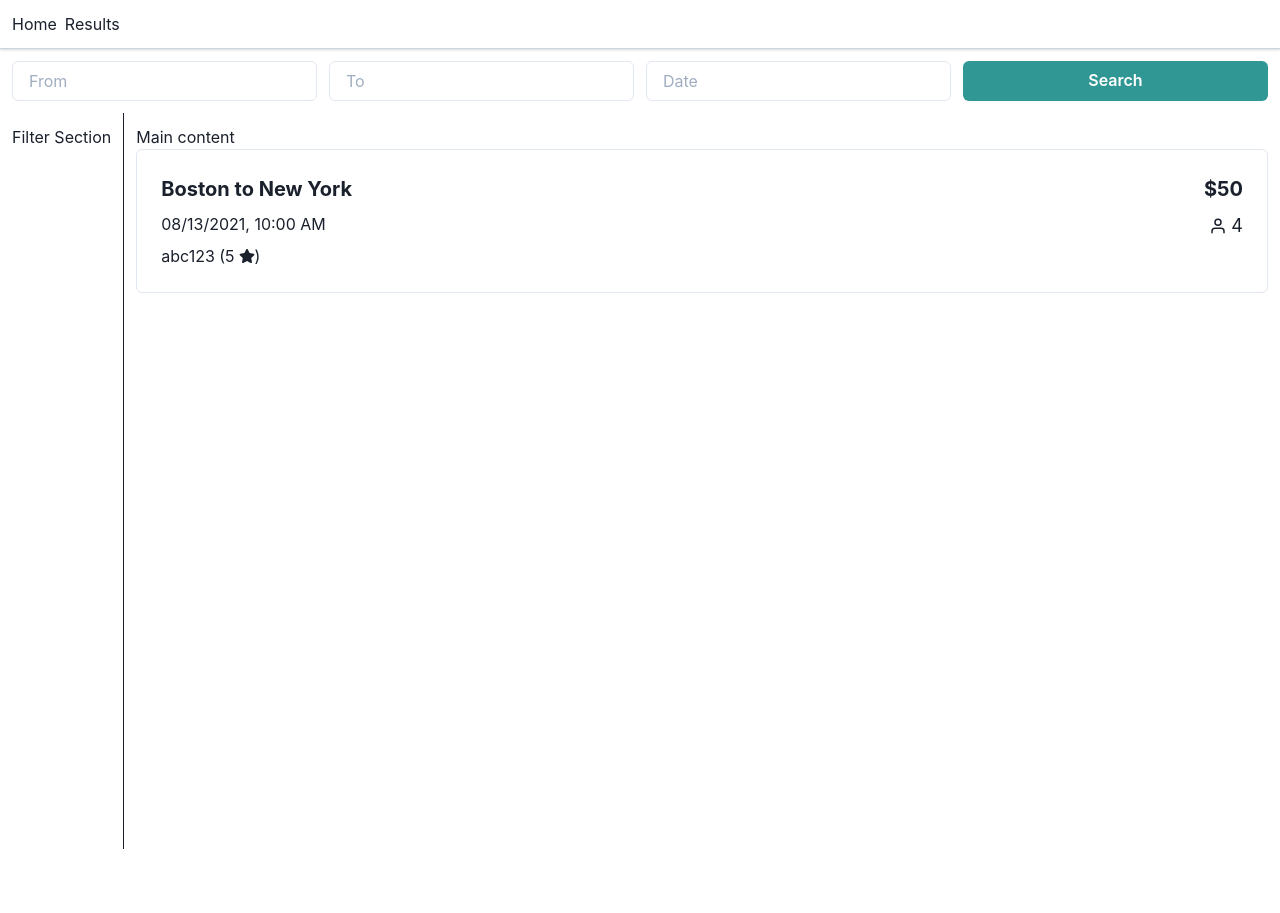
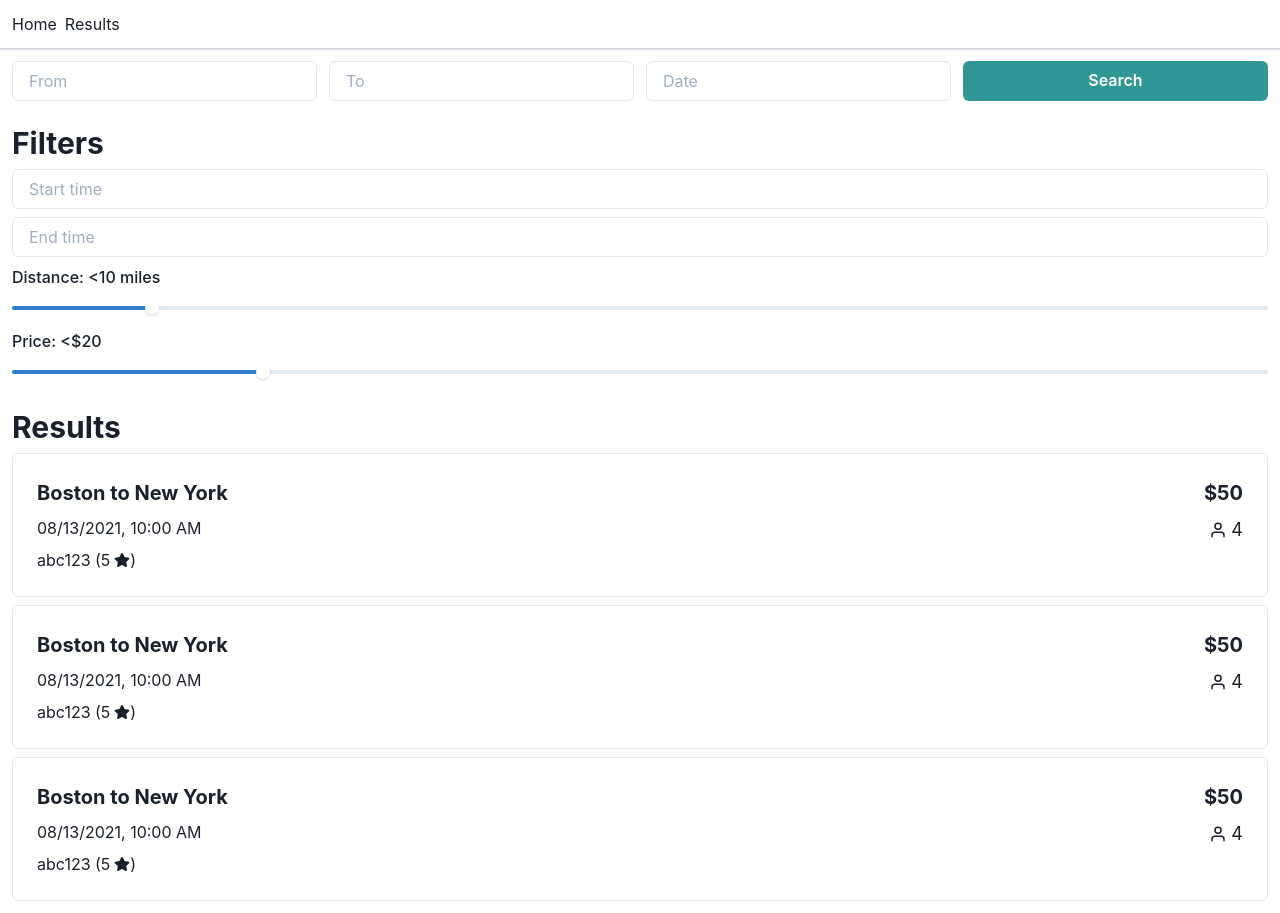
Before and after one commit to kungpaogao/rides, a React (Create React App) app: page /results in a window 1280 px wide. Before the commit the page ends 849 px from the top, so only its background shows below. Built offline with nearby package versions, Linux system fonts and the light colour scheme.

Commit message:
Add basic page structure for filters and results

```diff
--- a/src/ui/Results/ResultItem.tsx
+++ b/src/ui/Results/ResultItem.tsx
@@ -4,7 +4,7 @@ import { FiUser } from "react-icons/fi";
 
 export default function ResultItem() {
   return (
-    <Box rounded="md" border="1px" borderColor="gray.200" p="6">
+    <Box w="full" rounded="md" border="1px" borderColor="gray.200" p="6">
       <Flex>
         <Box flex="1">
           <VStack align="flex-start">
--- a/src/ui/Results/index.tsx
+++ b/src/ui/Results/index.tsx
@@ -1,29 +1,80 @@
-import { Box, Button, Flex, Grid, Input } from "@chakra-ui/react";
+import {
+  Button,
+  Flex,
+  FormControl,
+  FormLabel,
+  Grid,
+  Heading,
+  Input,
+  Slider,
+  SliderFilledTrack,
+  SliderThumb,
+  SliderTrack,
+  VStack,
+} from "@chakra-ui/react";
+import { useState } from "react";
 import ResultItem from "./ResultItem";
 
 export default function Results() {
+  const [filterPrice, setFilterPrice] = useState(20);
+  const [filterDistance, setFilterDistance] = useState(10);
+
   return (
     <Flex direction="column" h="full">
+      {/* search bar */}
       <Grid templateColumns={{ md: "repeat(4, 1fr)" }} gap={3} p="3">
         <Input placeholder="From" />
         <Input placeholder="To" />
         <Input placeholder="Date" />
         <Button>Search</Button>
       </Grid>
-      <Flex flex="1" wrap="wrap">
+      <Flex direction="column" flex="1" wrap="wrap">
         {/* TODO: move this full screen modal when screen is too small */}
-        <Box
-          borderRight={{ md: "1px" }}
-          borderColor="gray.200"
-          p="3"
-          w={{ base: "full", md: "auto" }}
-        >
-          Filter Section
-        </Box>
-        <Box flex="1" w={{ base: "full", md: "auto" }} p="3">
-          Main content
+        <VStack p="3" align="left">
+          <Heading size="lg">Filters</Heading>
+          <Input placeholder="Start time" />
+          <Input placeholder="End time" />
+          <FormControl id="distance">
+            <FormLabel id="slider-distance">
+              Distance: &lt;{filterDistance} miles
+            </FormLabel>
+            <Slider
+              aria-labelledby="slider-distance"
+              value={filterDistance}
+              min={5}
+              max={50}
+              step={5}
+              onChange={setFilterDistance}
+            >
+              <SliderTrack>
+                <SliderFilledTrack />
+              </SliderTrack>
+              <SliderThumb />
+            </Slider>
+          </FormControl>
+          <FormControl id="price">
+            <FormLabel id="slider-price">Price: &lt;${filterPrice}</FormLabel>
+            <Slider
+              aria-labelledby="slider-price"
+              value={filterPrice}
+              onChange={setFilterPrice}
+              min={0}
+              max={100}
+              step={5}
+            >
+              <SliderTrack>
+                <SliderFilledTrack />
+              </SliderTrack>
+              <SliderThumb />
+            </Slider>
+          </FormControl>
+        </VStack>
+        <VStack flex="1" align="left" w="full" p="3">
+          <Heading size="lg">Results</Heading>
           <ResultItem />
-        </Box>
+          <ResultItem />
+          <ResultItem />
+        </VStack>
       </Flex>
     </Flex>
   );
```
